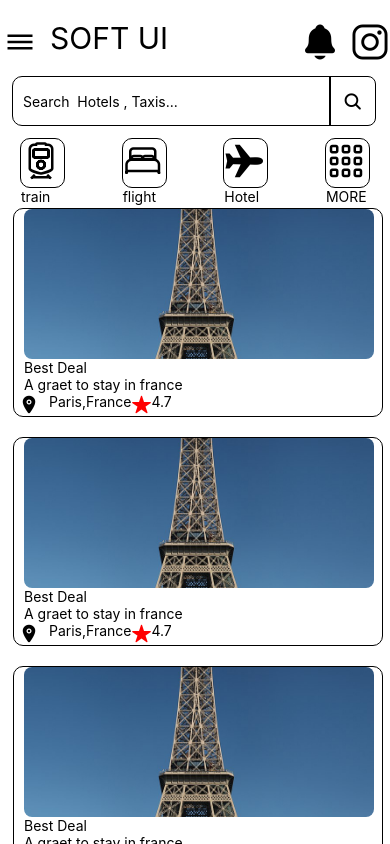
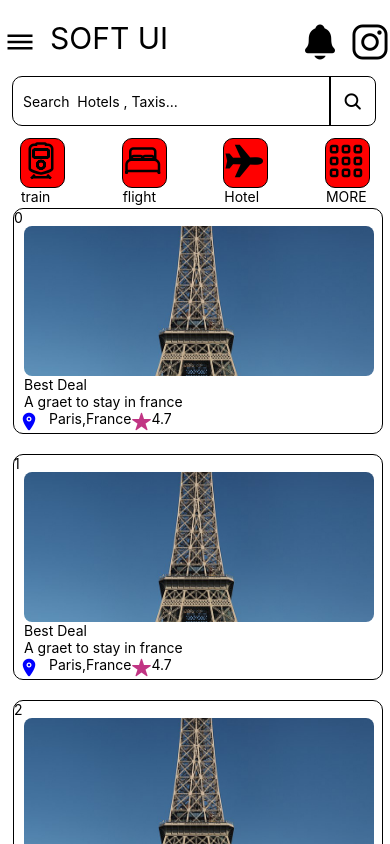
Before and after one commit to atif1998/ReactNative, a React Native app: screen / in a window 390 px wide. Built offline with nearby package versions, Linux system fonts and the light colour scheme.

Commit message:
gesture issue

```diff
--- a/package.json
+++ b/package.json
@@ -23,7 +23,6 @@
     "react": "17.0.2",
     "react-native": "0.68.2",
     "react-native-elements": "^3.4.3",
-    "react-native-gesture-handler": "^2.12.0",
     "react-native-pager-view": "^6.2.0",
     "react-native-reanimated": "^3.3.0",
     "react-native-safe-area-context": "^4.5.3",
--- a/src/Screens/ThirdScreen.js
+++ b/src/Screens/ThirdScreen.js
@@ -46,5 +46,6 @@ const styles = StyleSheet.create({
     borderWidth: 1,
     width: 45,
     borderRadius: 10,
+    backgroundColor: 'red',
   },
 });
--- a/src/components/Top.js
+++ b/src/components/Top.js
@@ -34,7 +34,7 @@ const Card = () => {
     <View>
       {cards.map((items, key) => (
         <View style={styles.container}>
-          <Text>{items.key}</Text>
+          <Text>{key}</Text>
           <Image
             source={items.image}
             style={{height: 150, width: 350, marginLeft: 10, borderRadius: 8}}
@@ -43,9 +43,9 @@ const Card = () => {
           <Text style={{marginLeft: 10}}>{items.name}</Text>
           <Text style={{marginLeft: 10}}>{items.info}</Text>
           <View style={{flexDirection: 'row', marginLeft: 5}}>
-            <Ionicons name="location" size={20} />
+            <Ionicons name="location" size={20} color={'blue'} />
             <Text style={{marginLeft: 10}}>{items.location}</Text>
-            <Ionicons name="star" size={20} color={'red'} />
+            <Ionicons name="star" size={20} color={'#C13584'} />
             <Text>{items.star}</Text>
           </View>
         </View>
```
Also changed, not shown: 1 other file (tests, documents, lock files or other folders).
